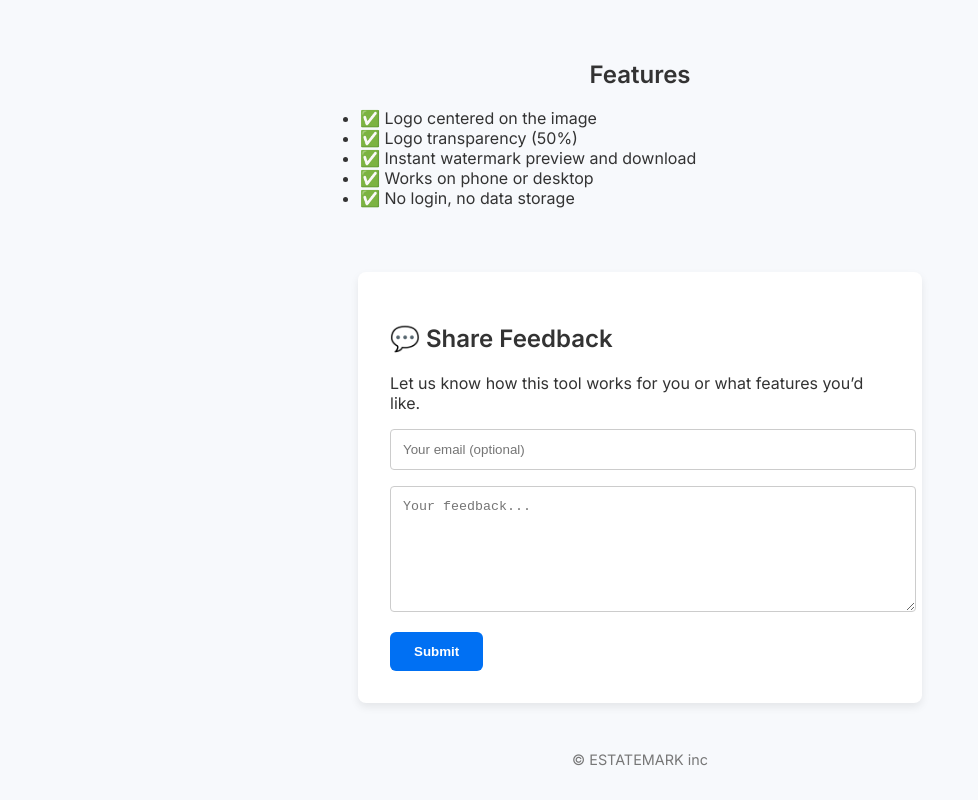
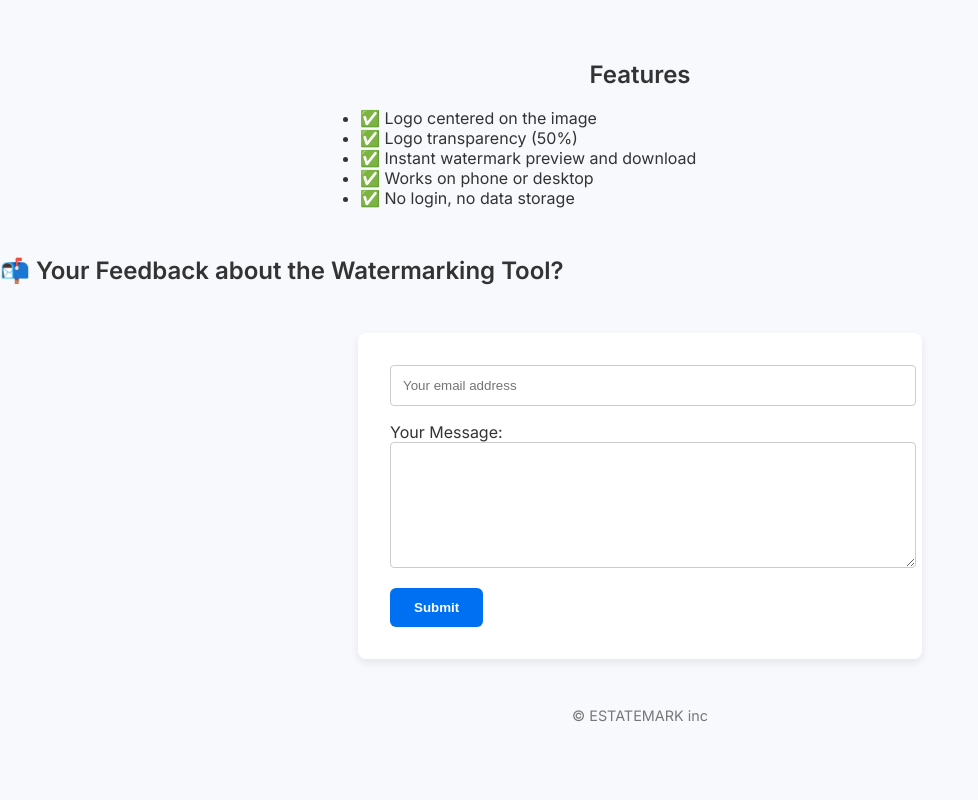
Before and after one commit to coinhub17/watermarker, a plain HTML site: page index.html in a window 1280 px wide. Shown: the part 1083-1883 px from the top of the page, without its empty margins (0-978 px from the left). After the commit the page ends 1839 px from the top, so only its background shows below. Drawn offline with Linux system fonts and the light colour scheme.

Commit message:
Update index.html

```diff
--- a/index.html
+++ b/index.html
@@ -129,15 +129,17 @@
       <li>✅ No login, no data storage</li>
     </ul>
   </div>
+  <section class="FEEDBACK FORM">
+    <h2>📬 Your Feedback about the Watermarking Tool? </h2>
+    <form action="https://formspree.io/f/mnnzvwzw" method="POST" enctype="multipart/form-data">
+      <input type="email" name="email" placeholder="Your email address" required><br>
+      <label>Your Message:</label><br>
+      <textarea name="message" rows="6" cols="32" required></textarea><br>
 
-  <form name="feedback" method="POST" data-netlify="true">
-    <input type="hidden" name="form-name" value="feedback" />
-    <h2>💬 Share Feedback</h2>
-    <p>Let us know how this tool works for you or what features you’d like.</p>
-    <input type="email" name="email" placeholder="Your email (optional)" />
-    <textarea name="message" placeholder="Your feedback..."></textarea>
-    <button type="submit">Submit</button>
-  </form>
+      <button type="submit">Submit</button>
+    </form>
+  </section>
+
 
   <footer>
     &copy; ESTATEMARK inc
```
